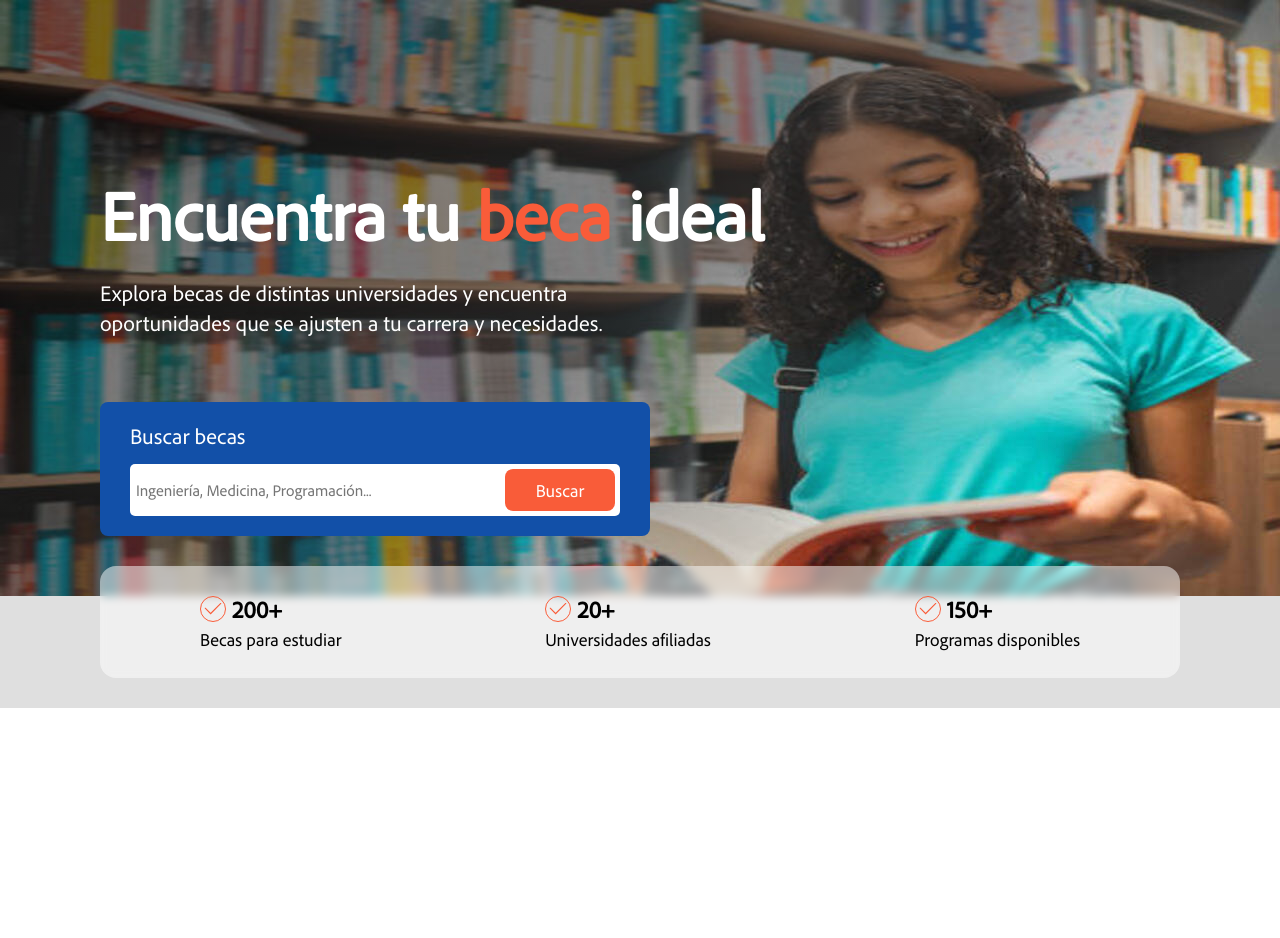
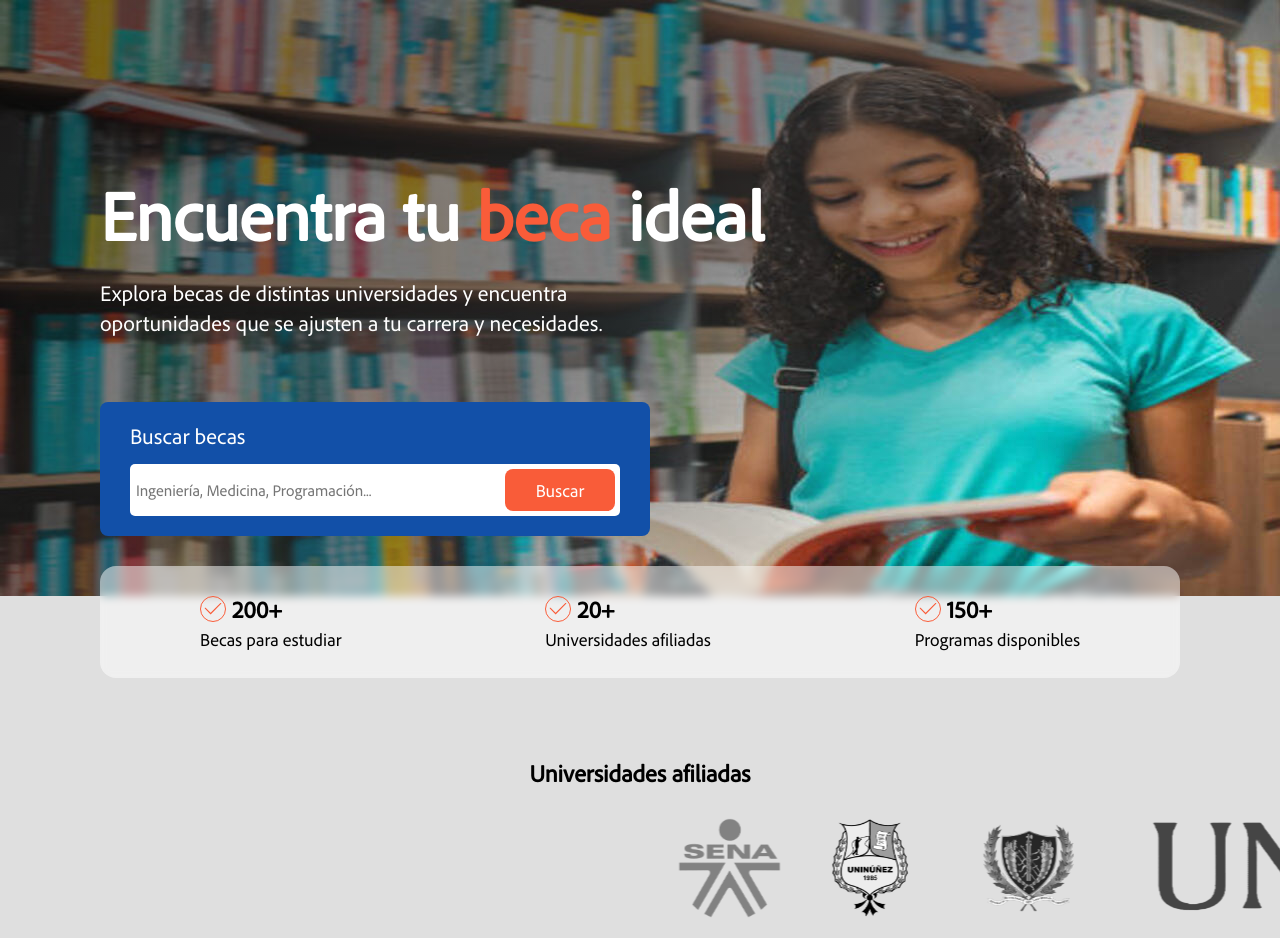
Before and after one commit to AlexanderCassiani/unibecas, a React (Vite) app in the folder frontend/: page / in a window 1280 px wide. Before the commit the page ends 800 px from the top, so only its background shows below. Built offline with nearby package versions, Linux system fonts and the light colour scheme.

Commit message:
Feat: agrega sección de universidades afiliadas con logos y animación

```diff
--- a/frontend/src/home/layout/HomeLayout.jsx
+++ b/frontend/src/home/layout/HomeLayout.jsx
@@ -1,6 +1,11 @@
 import "./homeLayout.css";
 import Hero from "../components/hero/Hero";
 import infoBecasImg from "../../assets/icons/home/info-becas-icon.svg";
+
+import senaLogo from "../../assets/images/home/sena-logo.png";
+import rafaelLogo from "../../assets/images/home/rafael-nuñez-logo.png";
+import unicartagenaLogo from "../../assets/images/home/unicartagena-logo.png";
+import unicolomboLogo from "../../assets/images/home/unicolombo-logo.png";
 
 const HomeLayout = () => {
   const infoBecas = [
@@ -38,6 +43,14 @@ const HomeLayout = () => {
           </div>
         ))}
       </section>
+
+      <h2>Universidades afiliadas</h2>
+      <section className="contenedor-universidades">
+        <img src={senaLogo} alt="Logo del SENA" />
+        <img src={rafaelLogo} alt="Logo del Rafael Núñez" />
+        <img src={unicartagenaLogo} alt="Logo de la Universidad Cartagena" />
+        <img src={unicolomboLogo} alt="Logo de la Universidad Colombo" />
+      </section>
     </div>
   );
 };
--- a/frontend/src/home/layout/homeLayout.css
+++ b/frontend/src/home/layout/homeLayout.css
@@ -1,5 +1,6 @@
 .home-layout {
   background-color: #dfdfdf;
+  overflow-x: hidden;
 }
 
 .contenedor-info-becas {
@@ -48,3 +49,42 @@
   margin: 0;
   font-size: 18px;
 }
+
+h2 {
+  text-align: center;
+  margin: 50px 0 30px 0;
+}
+
+.contenedor-universidades {
+  display: flex;
+  align-items: center;
+  gap: 50px;
+  padding: 0 100px 20px 100px;
+  animation: carrusel 20s linear infinite;
+}
+
+.contenedor-universidades:has(img:hover) {
+  animation-play-state: paused;
+}
+
+@keyframes carrusel {
+  0% {
+    transform: translateX(100%);
+  }
+  50% {
+    transform: translateX(0);
+  }
+  100% {
+    transform: translateX(-110%);
+  }
+}
+
+.contenedor-universidades img {
+  height: 100px;
+  filter: grayscale(100%);
+  transition: filter 0.3s;
+}
+
+.contenedor-universidades img:hover {
+  filter: grayscale(0%);
+}
```
